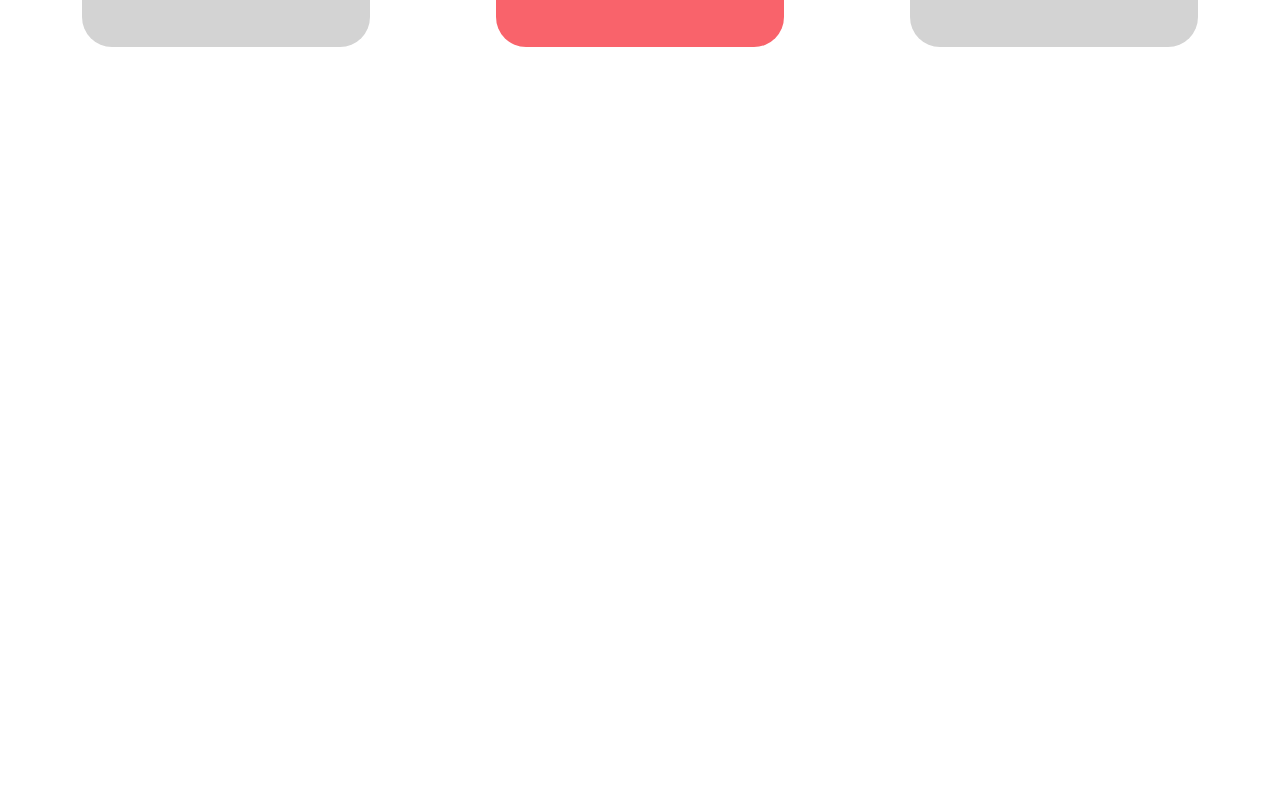
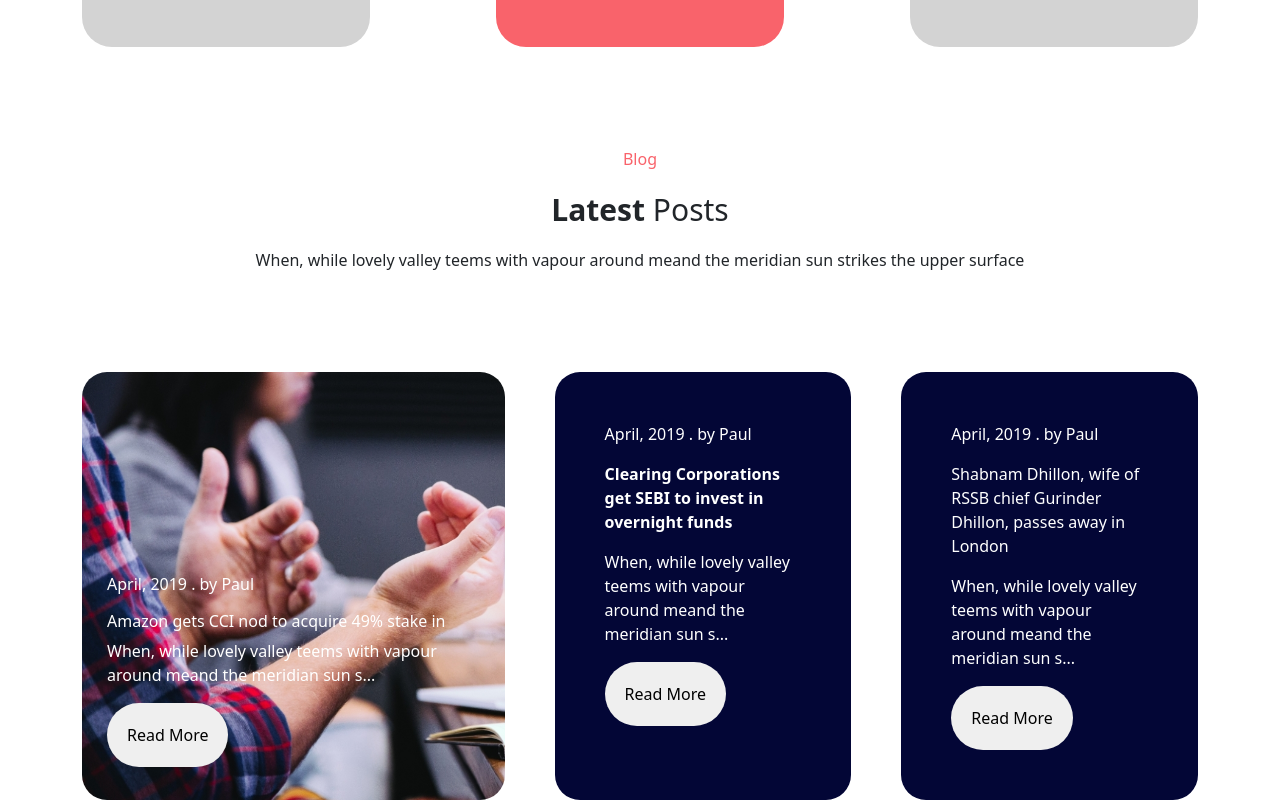
Before and after one commit to MattiaLongo03/proj-html-vuejs, a Vue app: page / in a window 1280 px wide. Shown: the part 3000-3800 px from the top of the page. Before the commit the page ends 3047 px from the top, so only its background shows below. Built offline with nearby package versions, Linux system fonts and the light colour scheme.

Commit message:
LatestPosts completato

```diff
--- /dev/null
+++ b/src/components/LatestPosts.vue
@@ -0,0 +1,84 @@
+<!-- eslint-disable max-len -->
+<template>
+  <div>
+    <div class="container-testo">
+      <p style="color: #F9636B">
+        Blog
+      </p>
+      <p style="font-size: 30px">
+        <span style="font-weight:bold">Latest</span> Posts
+      </p>
+      <p>When, while lovely valley teems with vapour around meand the meridian sun strikes the upper surface</p>
+    </div>
+    <div class="container schede">
+      <div class="scheda-pc">
+        <div class="testo">
+          <p>April, 2019 . by Paul</p>
+          <h6>Amazon gets CCI nod to acquire 49% stake in</h6>
+          <p>When, while lovely valley teems with vapour around meand the meridian sun s...</p>
+          <button>Read More</button>
+        </div>
+      </div>
+      <div class="scheda">
+        <div class="testo-2">
+          <p>April, 2019 . by Paul</p>
+          <p style="font-weight:bold">
+            Clearing Corporations get SEBI to invest in overnight funds
+          </p>
+          <p>When, while lovely valley teems with vapour around meand the meridian sun s...</p>
+          <button>Read More</button>
+        </div>
+      </div>
+      <div class="scheda">
+        <div class="testo-2">
+          <p>April, 2019 . by Paul</p>
+          <p>Shabnam Dhillon, wife of RSSB chief Gurinder Dhillon, passes away in London</p>
+          <p>When, while lovely valley teems with vapour around meand the meridian sun s...</p>
+          <button>Read More</button>
+        </div>
+      </div>
+    </div>
+  </div>
+</template>
+
+<script>
+export default {
+
+};
+</script>
+
+<style lang="scss" scoped>
+button{
+    padding: 20px;
+    border: none;
+    border-radius: 50px;
+}
+.container-testo{
+    margin-top: 100px;
+    text-align: center;
+}
+.container{
+    margin-top: 100px;
+    display: flex;
+    justify-content: space-between;
+}
+.scheda-pc{
+    width: 1000px;
+    background-image: url(../assets/images/headway-537308-unsplash-1380x703.jpg);
+    background-size: cover;
+    color: white;
+    border-radius: 25px;
+    .testo{
+        padding: 200px 25px 20px;
+    }
+}
+.scheda{
+    margin-left: 50px;
+    background-color: #030636;
+    color: white;
+    border-radius: 25px;
+    .testo-2{
+        padding: 50px;
+    }
+}
+</style>
--- a/src/components/MainPage.vue
+++ b/src/components/MainPage.vue
@@ -4,6 +4,7 @@
     <GrowBusiness />
     <LatestWork />
     <OurPricing />
+    <LatestPosts />
   </div>
 </template>
 
@@ -12,6 +13,7 @@ import WhatWeDoVue from './WhatWeDo.vue';
 import GrowBusiness from './GrowBusiness.vue';
 import LatestWork from './LatestWork.vue';
 import OurPricing from './OurPricing.vue';
+import LatestPosts from './LatestPosts.vue';
 
 export default {
   name: 'MainPage',
@@ -20,6 +22,7 @@ export default {
     GrowBusiness,
     LatestWork,
     OurPricing,
+    LatestPosts,
   },
 };
 </script>
```
